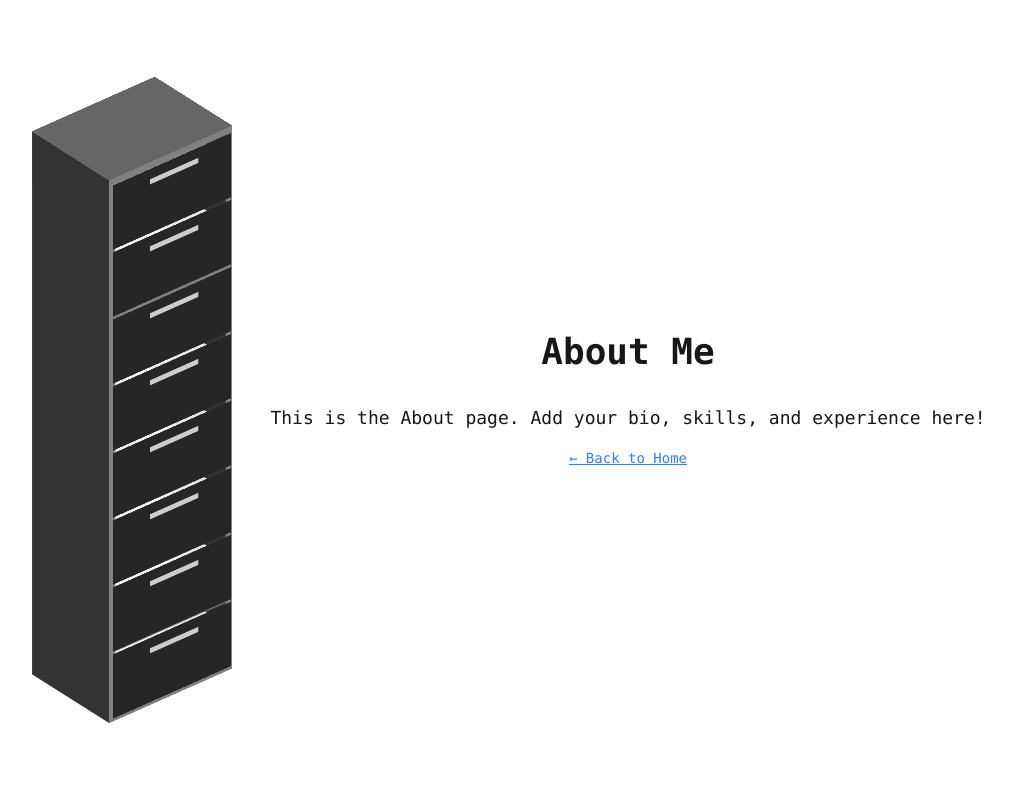
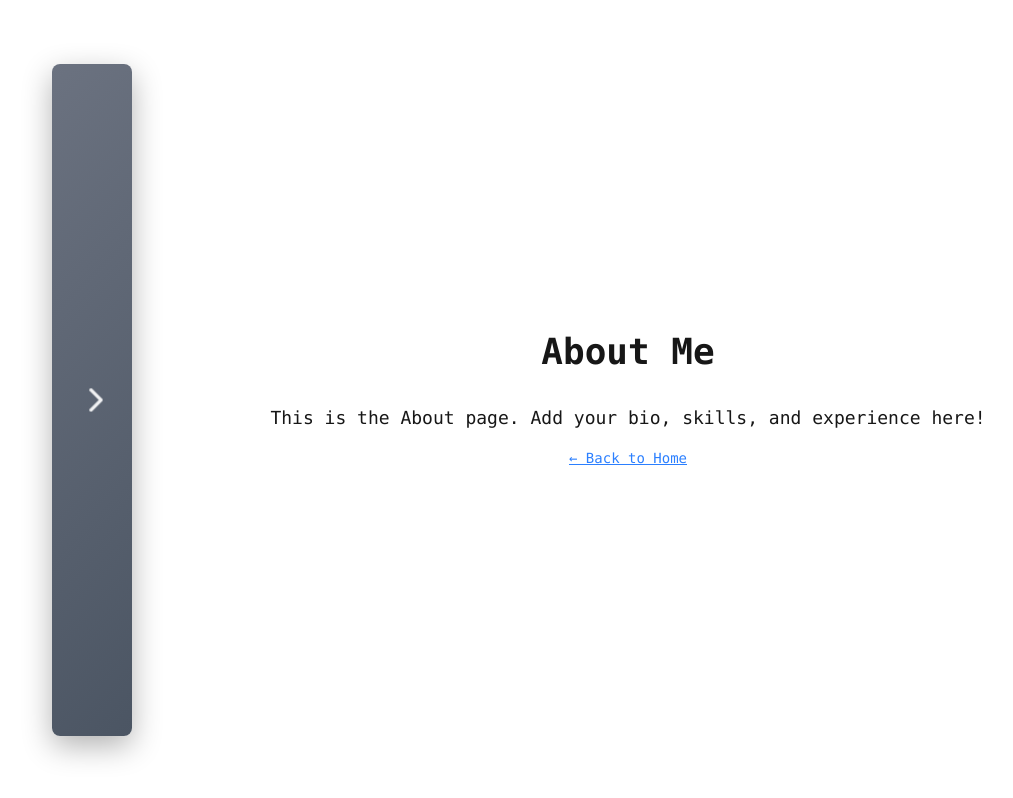
Before and after one commit to Dhruvsa1/Personal-Portfolio, a Next.js app: page /about in a window 1280 px wide. Shown: the whole page, without its empty margins (12-1025 px from the left). Built offline with nearby package versions, Linux system fonts and the light colour scheme.

Commit message:
Make cabinet animation click-triggered instead of automatic

```diff
--- a/components/Cabinet.css
+++ b/components/Cabinet.css
@@ -12,6 +12,7 @@
   position: relative;
   width: 80px;
   height: 100%;
+  cursor: pointer;
 }
 
 .cabinet-wrapper::before {
@@ -25,8 +26,17 @@
   border-radius: 8px;
   box-shadow: 0 10px 30px rgba(0, 0, 0, 0.3);
   opacity: 1;
-  transition: opacity 0.5s ease-out 0.8s;
+  transition: opacity 0.5s ease-out 0.8s, transform 0.3s ease;
   z-index: 5;
+}
+
+.cabinet-wrapper:not(.animated):hover::before {
+  transform: scale(1.02);
+  box-shadow: 0 12px 35px rgba(0, 0, 0, 0.4);
+}
+
+.cabinet-wrapper.animated {
+  cursor: default;
 }
 
 .cabinet-wrapper.animated::before {
--- a/components/Cabinet.tsx
+++ b/components/Cabinet.tsx
@@ -41,17 +41,16 @@ const Drawer = ({ position, label, link, isLetters }: DrawerProps) => {
 export default function Cabinet() {
   const [isAnimated, setIsAnimated] = useState(false);
 
-  useEffect(() => {
-    // Trigger animation after a short delay
-    const timer = setTimeout(() => {
-      setIsAnimated(true);
-    }, 300);
-    return () => clearTimeout(timer);
-  }, []);
+  const handleClick = () => {
+    setIsAnimated(true);
+  };
 
   return (
     <div className="cabinet-container">
-      <div className={`cabinet-wrapper ${isAnimated ? 'animated' : ''}`}>
+      <div
+        className={`cabinet-wrapper ${isAnimated ? 'animated' : ''}`}
+        onClick={handleClick}
+      >
         {!isAnimated && (
           <div className="cabinet-arrow">
             <svg width="40" height="40" viewBox="0 0 24 24" fill="none">
```
